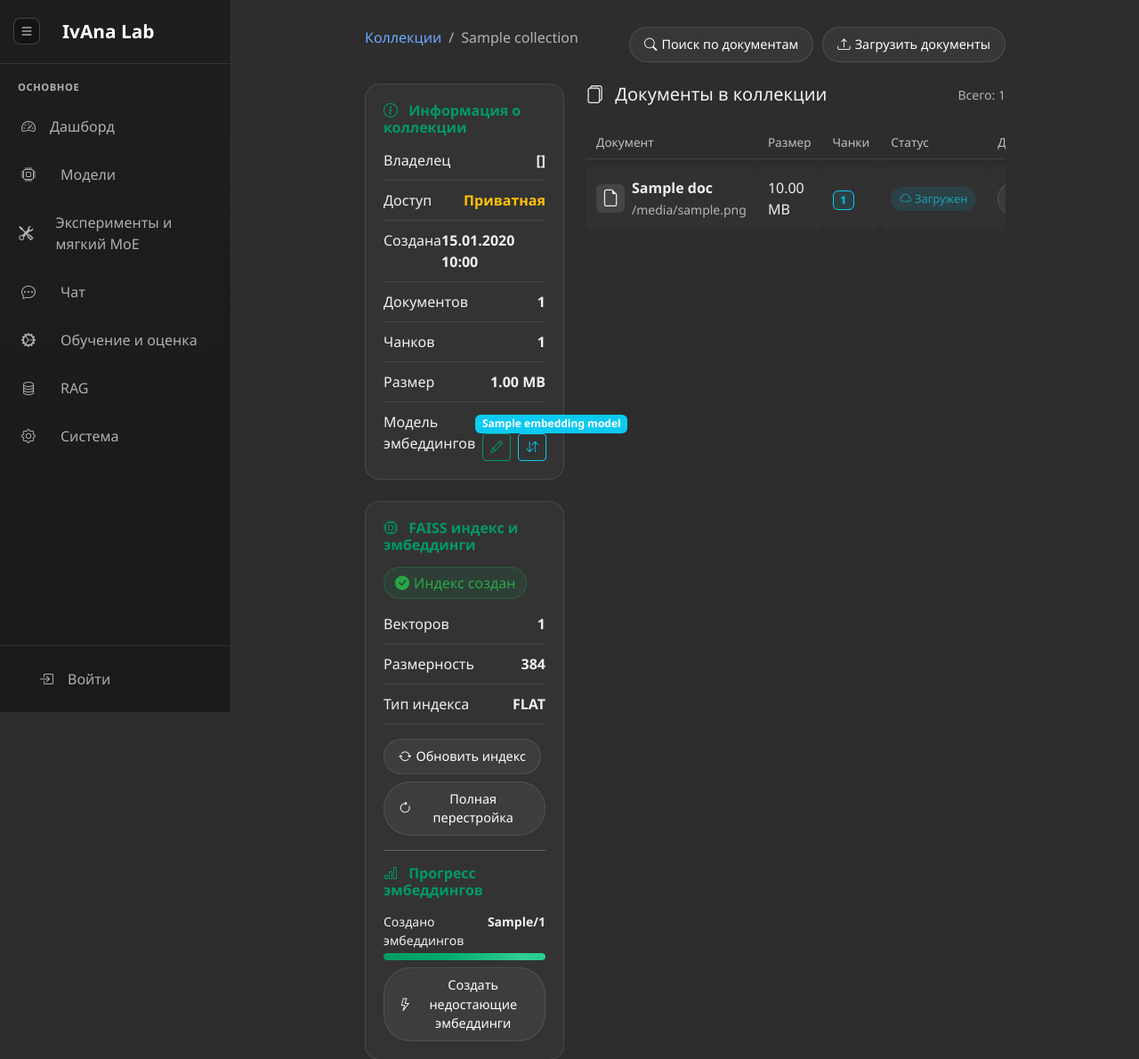
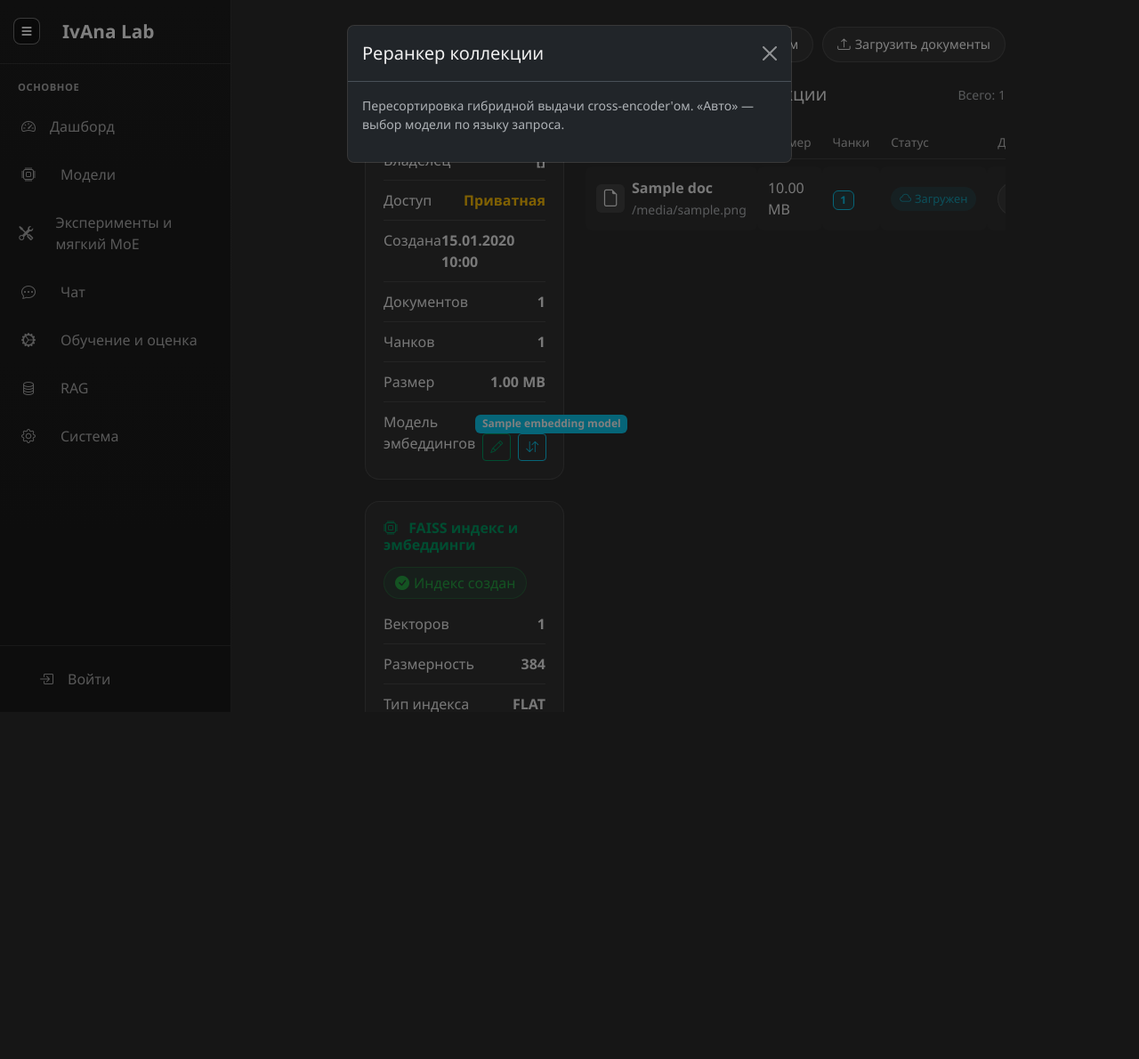
Before and after one commit to wiskeone/ivanna-lab, a Django app: template app/ivanna_model_manager/templates/ivanna_model_manager/rag_collection_detail.html in a window 1280 px wide, after a click on "Реранкер коллекции". Shown: the top 1190 px of the page at 89% size. After the commit the page ends 800 px from the top, so only its background shows below. Run offline with Django 5.2, Linux system fonts and the light colour scheme; the template is opened without the code that fills it: most values are stand-ins (such as "Sample title", 1, 10 or a date in 2020); some libraries are stand-ins or nearby versions.

Commit message:
fix: модалка реранкера — вставка в блок контента (в дочерних шаблонах нет </body>, прежняя вставка молча не сработала)

```diff
--- a/app/ivanna_model_manager/templates/ivanna_model_manager/rag_collection_detail.html
+++ b/app/ivanna_model_manager/templates/ivanna_model_manager/rag_collection_detail.html
@@ -1276,4 +1276,46 @@ function confirmDeleteDocument(docId, docTitle) {
     }
 }
 </script>
+
+<!-- v5.2: выбор реранкера коллекции -->
+<div class="modal fade" id="rerankerModal" tabindex="-1">
+  <div class="modal-dialog">
+    <div class="modal-content bg-dark">
+      <div class="modal-header"><h5 class="modal-title">{% trans "Реранкер коллекции" %}</h5>
+        <button type="button" class="btn-close" data-bs-dismiss="modal"></button></div>
+      <div class="modal-body">
+        <p class="text-muted small">{% trans "Пересортировка гибридной выдачи cross-encoder'ом. «Авто» — выбор модели по языку запроса." %}</p>
+        <div class="list-group" id="rerankersList"></div>
+      </div>
+    </div>
+  </div>
+</div>
+<script>
+let selectedRerankerId = {% if collection.reranker_model %}{{ collection.reranker_model.id }}{% else %}null{% endif %};
+function loadRerankers() {
+  const list = document.getElementById('rerankersList');
+  fetch('/api/rerankers/').then(r => r.json()).then(data => {
+    let html = `<div class="list-group-item bg-transparent text-white border-secondary" style="cursor:pointer; ${selectedRerankerId===null?'background-color: rgba(107,70,193,0.2)!important;':''}">` +
+      `<div class="form-check"><input class="form-check-input" type="radio" name="reranker" ${selectedRerankerId===null?'checked':''} onchange="pickReranker(null)"><label class="form-check-label">Авто (по языку запроса)</label></div></div>`;
+    (data.results || data || []).forEach(m => {
+      const sel = m.id === selectedRerankerId;
+      html += `<div class="list-group-item bg-transparent text-white border-secondary" style="cursor:pointer; ${sel?'background-color: rgba(107,70,193,0.2)!important;':''}">` +
+        `<div class="d-flex justify-content-between align-items-center"><div class="form-check"><input class="form-check-input" type="radio" name="reranker" ${sel?'checked':''} onchange="pickReranker(${m.id})">` +
+        `<label class="form-check-label">${m.display_name || m.name}</label></div>` +
+        `<span class="badge ${m.is_downloaded ? 'bg-success' : 'bg-secondary'}">${m.is_downloaded ? 'скачана' : 'не скачана'}</span></div>` +
+        `<div class="small text-muted ms-4">${m.model_id}</div></div>`;
+    });
+    list.innerHTML = html;
+  });
+}
+function pickReranker(id) {
+  fetch('/collections/{{ collection.pk }}/change-reranker/', {
+    method: 'POST',
+    headers: {'X-Requested-With': 'XMLHttpRequest', 'X-CSRFToken': getCookie('csrftoken')},
+    body: new URLSearchParams({reranker_id: id === null ? 'auto' : id})
+  }).then(r => r.json()).then(d => { if (d.success) location.reload(); });
+}
+document.getElementById('rerankerModal').addEventListener('show.bs.modal', loadRerankers);
+</script>
+
 {% endblock %}
```
